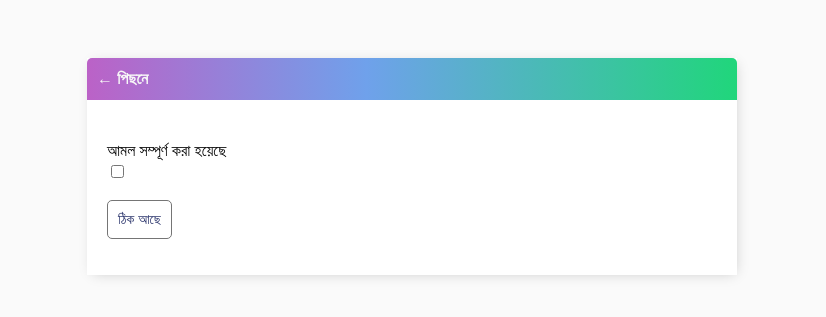
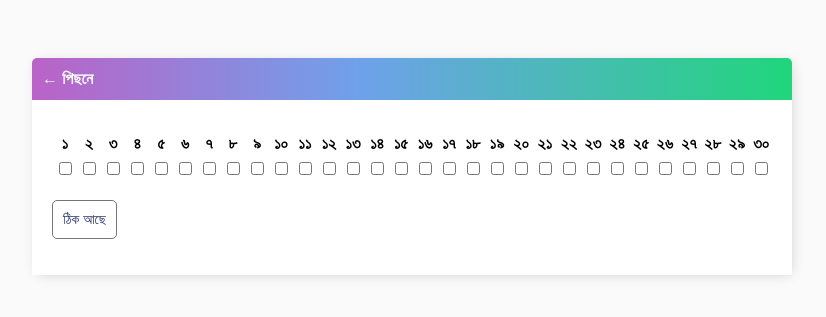
Before and after one commit to divanov11/Django-To-Do-list-with-user-authentication, a Django app: page /task-create/ in a window 1280 px wide. Shown: the top 317 px of the page, without its empty margins (228-1054 px from the left). Run offline with Django 3.2, Linux system fonts and the light colour scheme; a user stored in the database is signed in.

Commit message:
all user data

```diff
--- a/base/models.py
+++ b/base/models.py
@@ -8,11 +8,42 @@ class Task(models.Model):
         User, on_delete=models.CASCADE, null=True, blank=True)
     title = models.CharField(max_length=200)
     #description = models.TextField(null=True, blank=True)
-    complete = models.BooleanField(default=False)
     created = models.DateTimeField(auto_now_add=True)
+    day1 = models.BooleanField(default=False)
+    day2 = models.BooleanField(default=False)
+    day3 = models.BooleanField(default=False)
+    day4 = models.BooleanField(default=False)
+    day5 = models.BooleanField(default=False)
+    day6 = models.BooleanField(default=False)
+    day7 = models.BooleanField(default=False)
+    day8 = models.BooleanField(default=False)
+    day9 = models.BooleanField(default=False)
+    day10 = models.BooleanField(default=False)
+    day11 = models.BooleanField(default=False)
+    day12 = models.BooleanField(default=False)
+    day13 = models.BooleanField(default=False)
+    day14 = models.BooleanField(default=False)
+    day15 = models.BooleanField(default=False)
+    day16 = models.BooleanField(default=False)
+    day17 = models.BooleanField(default=False)
+    day18 = models.BooleanField(default=False)
+    day19 = models.BooleanField(default=False)
+    day20 = models.BooleanField(default=False)
+    day21 = models.BooleanField(default=False)
+    day22 = models.BooleanField(default=False)
+    day23 = models.BooleanField(default=False)
+    day24 = models.BooleanField(default=False)
+    day25 = models.BooleanField(default=False)
+    day26 = models.BooleanField(default=False)
+    day27 = models.BooleanField(default=False)
+    day28 = models.BooleanField(default=False)
+    day29 = models.BooleanField(default=False)
+    day30 = models.BooleanField(default=False)
 
     def __str__(self):
         return self.title
 
     class Meta:
         order_with_respect_to = 'user'
+
+#['day1', 'day2', 'day3', 'day4', 'day5', 'day6', 'day7', 'day8', 'day9', 'day10', 'day11', 'day12', 'day13', 'day14', 'day15', 'day16', 'day17', 'day18', 'day19', 'day20', 'day21', 'day22', 'day23', 'day24', 'day25', 'day26', 'day27', 'day28', 'day29', 'day30']
--- a/base/templates/base/main.html
+++ b/base/templates/base/main.html
@@ -7,7 +7,7 @@
         content="This is a ramadan checklist">
 
     <meta http-equiv="X-UA-Compatible" content="IE=edge">
-    <title>To Do Items</title>
+    <title>রমাদান চেকলিস্ট</title>
     <meta name="description" content="">
     <meta name="viewport" content="width=device-width, initial-scale=1">
 
@@ -41,7 +41,7 @@
         }
 
         .container {
-            max-width: 650px;
+            max-width: 760px;
             margin: auto;
             background-color: #fff;
             -webkit-box-shadow: 2px 2px 13px -4px rgba(0, 0, 0, 0.21);
--- a/base/templates/base/task.html
+++ b/base/templates/base/task.html
@@ -1 +1,4 @@
-<h1>Task: {{task}}</h1>
+<h1>Task: {{task.day1}}</h1>
+<h1>Task: {{task.day2}}</h1>
+<h1>Task: {{task.day3}}</h1>
+<h1>Task: {{task.day4}}</h1>
--- a/base/templates/base/task_form.html
+++ b/base/templates/base/task_form.html
@@ -10,8 +10,72 @@
     <form method="POST" action="">
         {% csrf_token %}
         <label> <b>{{ task }}</b> </label>
-        <label for="is_done">আমল সম্পূর্ণ করা হয়েছে</label>
-        <input id="is_done" type="checkbox" name="complete" {% if task.complete == True %} checked="checked" {% endif %}>
+        <table>
+            <tr>
+                <th>১</th>
+                <th>২</th>
+                <th>৩</th>
+                <th>৪</th>
+                <th>৫</th>
+                <th>৬</th>
+                <th>৭</th>
+                <th>৮</th>
+                <th>৯</th>
+                <th>১০</th>
+                <th>১১</th>
+                <th>১২</th>
+                <th>১৩</th>
+                <th>১৪</th>
+                <th>১৫</th>
+                <th>১৬</th>
+                <th>১৭</th>
+                <th>১৮</th>
+                <th>১৯</th>
+                <th>২০</th>
+                <th>২১</th>
+                <th>২২</th>
+                <th>২৩</th>
+                <th>২৪</th>
+                <th>২৫</th>
+                <th>২৬</th>
+                <th>২৭</th>
+                <th>২৮</th>
+                <th>২৯</th>
+                <th>৩০</th>
+            </tr>
+            <tr>
+                <td><input type="checkbox" name="day1" {% if task.day1 == True %} checked="checked" {% endif %}></td>
+                <td><input type="checkbox" name="day2" {% if task.day2 == True %} checked="checked" {% endif %}></td>
+                <td><input type="checkbox" name="day3" {% if task.day3 == True %} checked="checked" {% endif %}></td>
+                <td><input type="checkbox" name="day4" {% if task.day4 == True %} checked="checked" {% endif %}></td>
+                <td><input type="checkbox" name="day5" {% if task.day5 == True %} checked="checked" {% endif %}></td>
+                <td><input type="checkbox" name="day6" {% if task.day6 == True %} checked="checked" {% endif %}></td>
+                <td><input type="checkbox" name="day7" {% if task.day7 == True %} checked="checked" {% endif %}></td>
+                <td><input type="checkbox" name="day8" {% if task.day8 == True %} checked="checked" {% endif %}></td>
+                <td><input type="checkbox" name="day9" {% if task.day9 == True %} checked="checked" {% endif %}></td>
+                <td><input type="checkbox" name="day10" {% if task.day10 == True %} checked="checked" {% endif %}></td>
+                <td><input type="checkbox" name="day11" {% if task.day11 == True %} checked="checked" {% endif %}></td>
+                <td><input type="checkbox" name="day12" {% if task.day12 == True %} checked="checked" {% endif %}></td>
+                <td><input type="checkbox" name="day13" {% if task.day13 == True %} checked="checked" {% endif %}></td>
+                <td><input type="checkbox" name="day14" {% if task.day14 == True %} checked="checked" {% endif %}></td>
+                <td><input type="checkbox" name="day15" {% if task.day15 == True %} checked="checked" {% endif %}></td>
+                <td><input type="checkbox" name="day16" {% if task.day16 == True %} checked="checked" {% endif %}></td>
+                <td><input type="checkbox" name="day17" {% if task.day17 == True %} checked="checked" {% endif %}></td>
+                <td><input type="checkbox" name="day18" {% if task.day18 == True %} checked="checked" {% endif %}></td>
+                <td><input type="checkbox" name="day19" {% if task.day19 == True %} checked="checked" {% endif %}></td>
+                <td><input type="checkbox" name="day20" {% if task.day20 == True %} checked="checked" {% endif %}></td>
+                <td><input type="checkbox" name="day21" {% if task.day21 == True %} checked="checked" {% endif %}></td>
+                <td><input type="checkbox" name="day22" {% if task.day22 == True %} checked="checked" {% endif %}></td>
+                <td><input type="checkbox" name="day23" {% if task.day23 == True %} checked="checked" {% endif %}></td>
+                <td><input type="checkbox" name="day24" {% if task.day24 == True %} checked="checked" {% endif %}></td>
+                <td><input type="checkbox" name="day25" {% if task.day25 == True %} checked="checked" {% endif %}></td>
+                <td><input type="checkbox" name="day26" {% if task.day26 == True %} checked="checked" {% endif %}></td>
+                <td><input type="checkbox" name="day27" {% if task.day27 == True %} checked="checked" {% endif %}></td>
+                <td><input type="checkbox" name="day29" {% if task.day29 == True %} checked="checked" {% endif %}></td>
+                <td><input type="checkbox" name="day28" {% if task.day28 == True %} checked="checked" {% endif %}></td>
+                <td><input type="checkbox" name="day30" {% if task.day30 == True %} checked="checked" {% endif %}></td>
+            </tr>
+        </table>
         <p>
         <input class="button" type="submit" value="ঠিক আছে">
     </form>
--- a/base/templates/base/task_list.html
+++ b/base/templates/base/task_list.html
@@ -36,7 +36,7 @@
     {% for task in tasks %}
     <div class="task-wrapper" data-position="{{task.pk}}">
         <div class="task-title">
-            {% if task.complete %}
+            {% if False %}
             <div class="task-complete-icon"></div>
             <i><s><a href="{% url 'task-update' task.id %}">{{task}}</a></s></i> {% else %}
             <div class="task-incomplete-icon"></div>
--- a/base/views.py
+++ b/base/views.py
@@ -40,6 +40,28 @@ class RegisterPage(FormView):
     def form_valid(self, form):
         user = form.save()
         if user is not None:
+            Task(user = user, title = "ফজর আদায় করেছি").save()
+            Task(user = user, title = "যুহুর আদায় করেছি").save()
+            Task(user = user, title = "আসর আদায় করেছি").save()
+            Task(user = user, title = "মাগরিব আদায় করেছি").save()
+            Task(user = user, title = "ঈশা আদায় করেছি").save()
+            Task(user = user, title = "১ পৃষ্ঠা অর্থসহ কুরআন পড়েছি").save()
+            Task(user = user, title = "চোখের হিফাজত করেছি").save()
+            Task(user = user, title = "গীবত করিনি").save()
+            Task(user = user, title = "৫ টাকা দান করেছি").save()
+            Task(user = user, title = "গান শুনিন").save()
+            Task(user = user, title = "৫ মিনিট দুআ করেছি").save()
+            Task(user = user, title = "বাবা-মার সাথে ভালো ব্যবহার করেছি").save()
+            Task(user = user, title = "সঠিক সময়ে ঘুমিয়েছি ও সাহরি খেয়েছি").save()
+            Task(user = user, title = "অর্ধপারা অর্থসহ কুরআন পড়েছি").save()
+            Task(user = user, title = "তারাবীহ আদায় করেছি").save()
+            Task(user = user, title = "সীরাত পড়েছি ১০ পৃষ্ঠা").save()
+            Task(user = user, title = "নেট ব্যবহার অর্ধেক কমিয়েছি").save()
+            Task(user = user, title = "তাহাজ্জুদ আদায় করেছি").save()
+            Task(user = user, title = "সকাল-সন্ধার দোয়া পড়েছি").save()
+            Task(user = user, title = "সীরাত পড়েছি ২০ পৃষ্ঠা").save()
+            Task(user = user, title = "১ পারা অর্থসহ কুরআন পড়েছি").save()
+            Task(user = user, title = "প্রয়োজন ছাড়া নেট ব্যবহার করিনি").save()
             login(self.request, user)
         return super(RegisterPage, self).form_valid(form)
 
@@ -56,7 +78,7 @@ class TaskList(LoginRequiredMixin, ListView):
     def get_context_data(self, **kwargs):
         context = super().get_context_data(**kwargs)
         context['tasks'] = context['tasks'].filter(user=self.request.user)
-        context['count'] = context['tasks'].filter(complete=False).count()
+        #context['count'] = context['tasks'].filter(complete=False).count()
 
         search_input = self.request.GET.get('search-area') or ''
         if search_input:
@@ -76,7 +98,7 @@ class TaskDetail(LoginRequiredMixin, DetailView):
 
 class TaskCreate(LoginRequiredMixin, CreateView):
     model = Task
-    fields = ['title', 'complete']
+    fields = ['title']
     success_url = reverse_lazy('tasks')
 
     def form_valid(self, form):
@@ -86,17 +108,17 @@ class TaskCreate(LoginRequiredMixin, CreateView):
 
 class TaskUpdate(LoginRequiredMixin, UpdateView):
     model = Task
-    fields = ['complete']
+    fields = ['day1', 'day2', 'day3', 'day4', 'day5', 'day6', 'day7', 'day8', 'day9', 'day10', 'day11', 'day12', 'day13', 'day14', 'day15', 'day16', 'day17', 'day18', 'day19', 'day20', 'day21', 'day22', 'day23', 'day24', 'day25', 'day26', 'day27', 'day28', 'day29', 'day30']
     success_url = reverse_lazy('tasks')
 
 
-class DeleteView(LoginRequiredMixin, DeleteView):
-    model = Task
-    context_object_name = 'task'
-    success_url = reverse_lazy('tasks')
-    def get_queryset(self):
-        owner = self.request.user
-        return self.model.objects.filter(user=owner)
+# class DeleteView(LoginRequiredMixin, DeleteView):
+#     model = Task
+#     context_object_name = 'task'
+#     success_url = reverse_lazy('tasks')
+#     def get_queryset(self):
+#         owner = self.request.user
+#         return self.model.objects.filter(user=owner)
 
 class TaskReorder(View):
     def post(self, request):
```
Also changed, not shown: base/migrations/0003_rename_complete_task_day1_remove_task_description_and_more.py (added), db.sqlite3.
